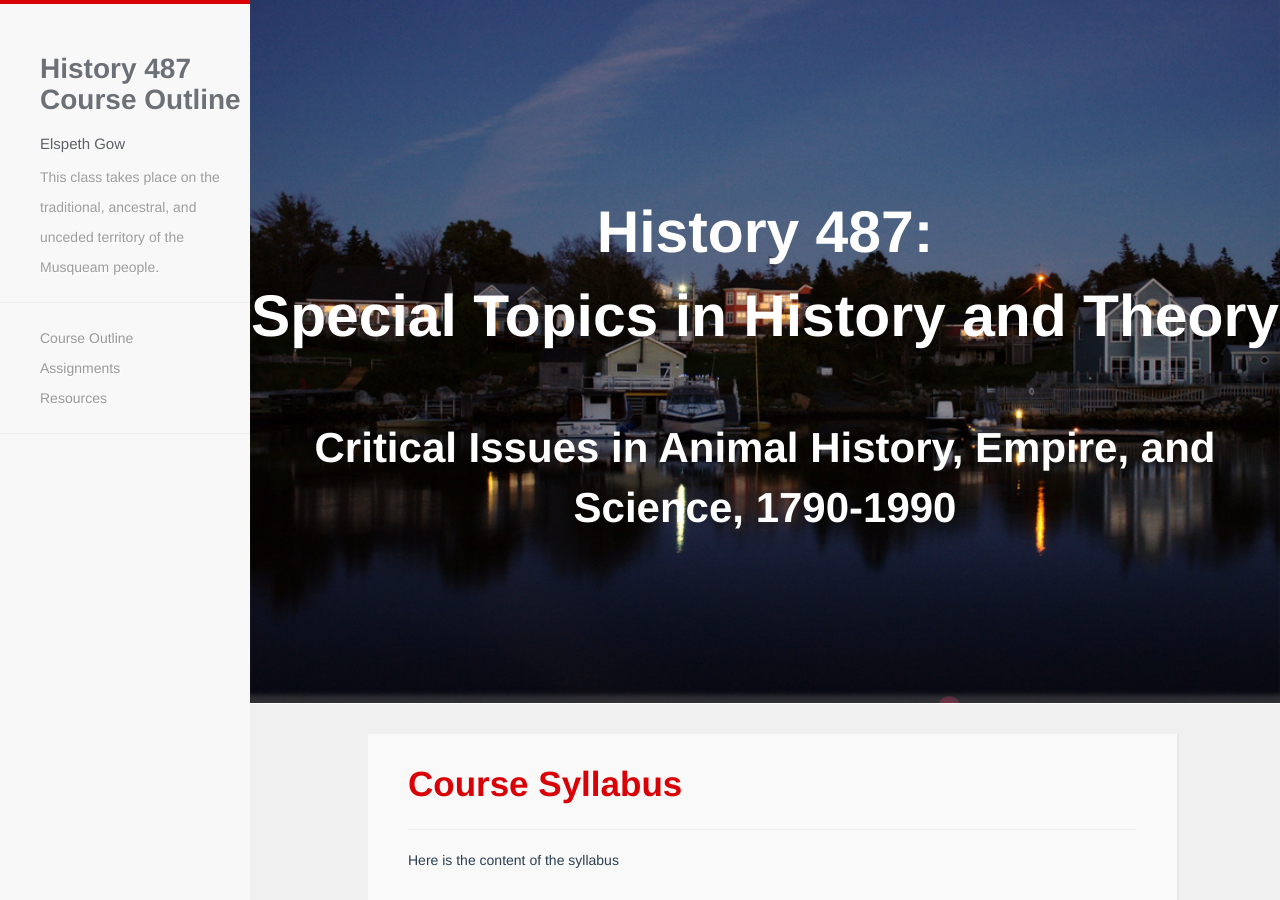
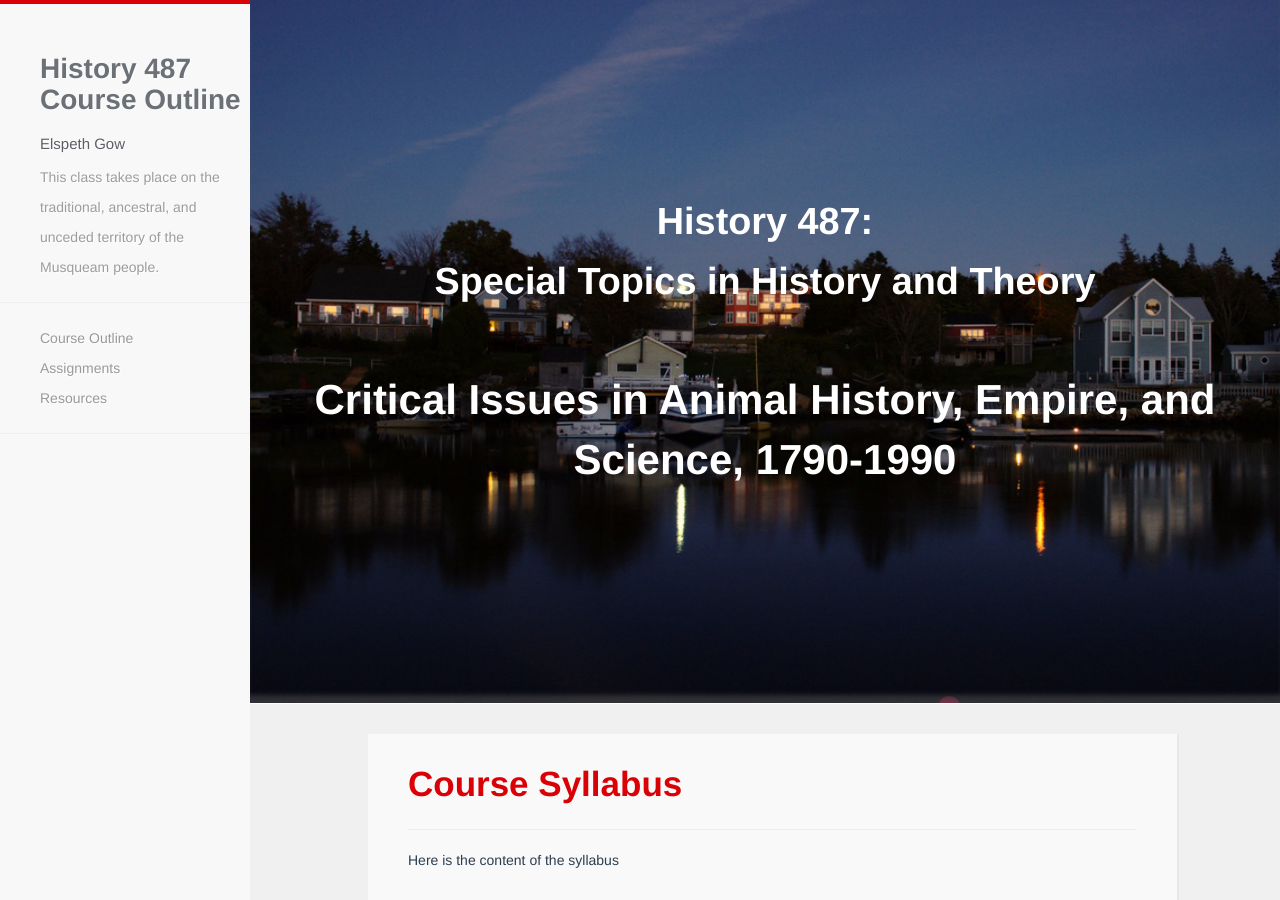
Before and after one commit to esgow/HIST487, a Jekyll site: the page built from index.md, in a window 1280 px wide and 900 px high. Built offline with Jekyll 4.4.1, drawn with Linux system fonts in a browser that asks for light colours; nearby versions of some CDN libraries; Markdown is read by kramdown in place of the engine named in the settings.

Commit message:
Update showcase.html

```diff
--- a/_includes/showcase.html
+++ b/_includes/showcase.html
@@ -4,7 +4,7 @@
     </style>
     <div class="showcase-wrapper sticky">
       <div class="showcase-text">
-          <span style="font-size:140%">History 487:<br/>Special Topics in History and Theory</span><br/><br/>
+          <span style="font-size:90%">History 487:<br/>Special Topics in History and Theory</span><br/><br/>
         Critical Issues in Animal History, Empire, and Science, 1790-1990
       </div>
     </div>
```
